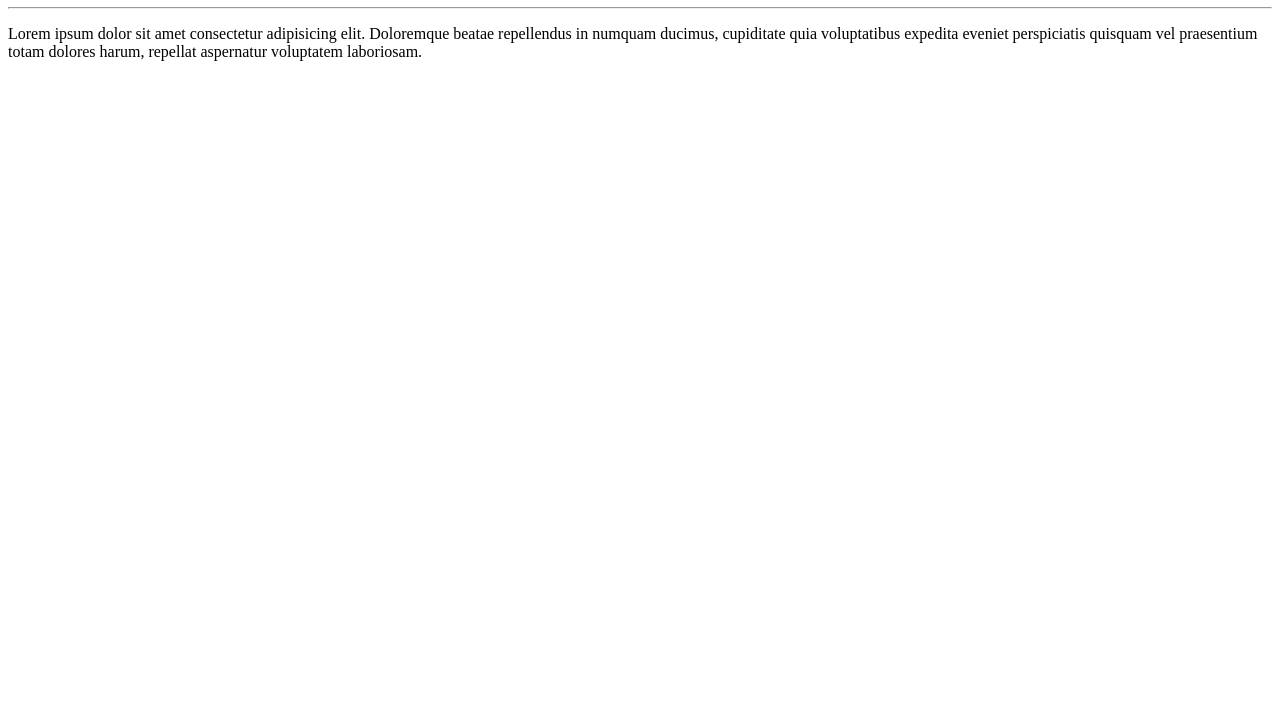
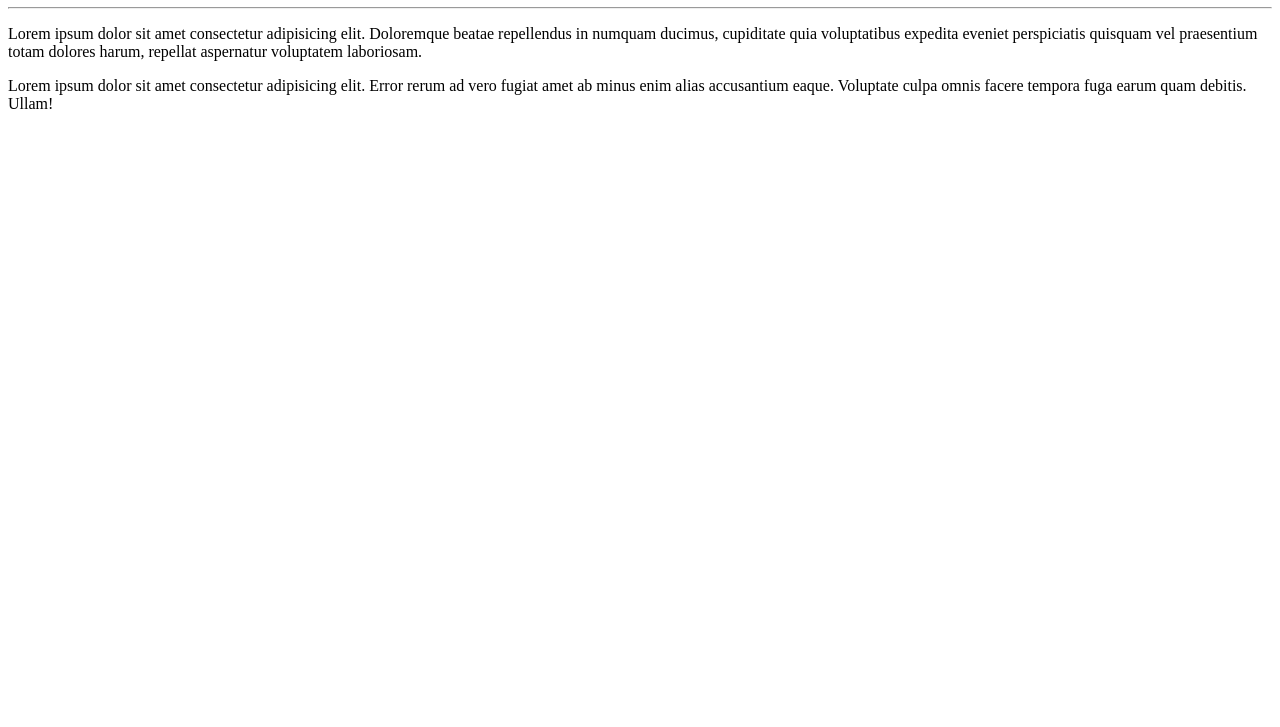
Before and after one commit to kauekaj/Hello-World, a plain HTML site: page site-exemplo/index.html in a window 1280 px wide. Shown: the part 73-800 px from the top of the page. Drawn offline with Linux system fonts and the light colour scheme.

Commit message:
Update index.html

```diff
--- a/site-exemplo/index.html
+++ b/site-exemplo/index.html
@@ -10,5 +10,7 @@
     <h1>Hello, World!</h1>
     <hr>
     <p>Lorem ipsum dolor sit amet consectetur adipisicing elit. Doloremque beatae repellendus in numquam ducimus, cupiditate quia voluptatibus expedita eveniet perspiciatis quisquam vel praesentium totam dolores harum, repellat aspernatur voluptatem laboriosam.</p>
+
+    <p>Lorem ipsum dolor sit amet consectetur adipisicing elit. Error rerum ad vero fugiat amet ab minus enim alias accusantium eaque. Voluptate culpa omnis facere tempora fuga earum quam debitis. Ullam!</p>
 </body>
 </html>
```
